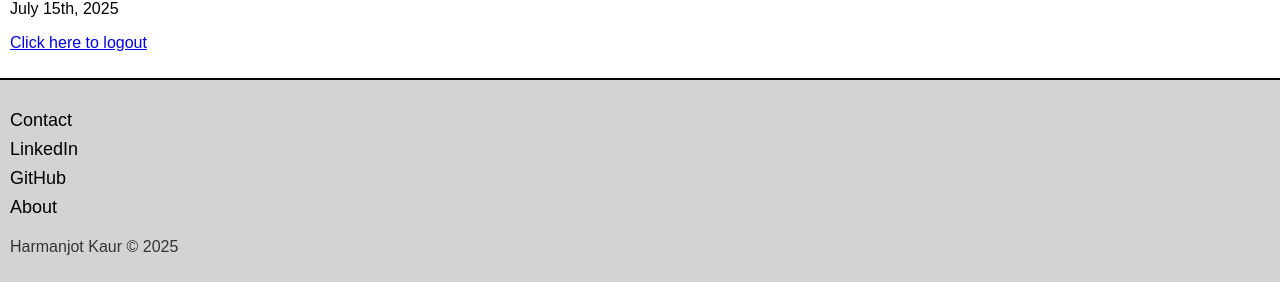
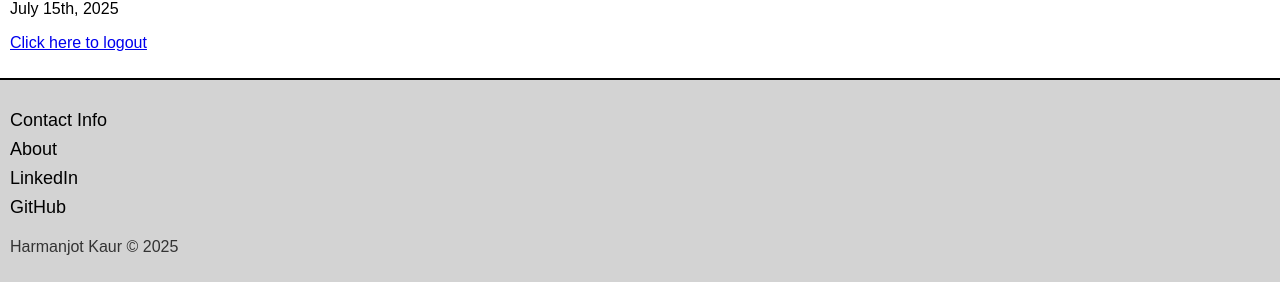
Before and after one commit to Harmanjot14/COSC-4806-5, a PHP site: page /home in a window 1280 px wide. Shown: the part 186-489 px from the top of the page. Run offline with PHP 8.4, Linux system fonts and the light colour scheme; the visitor is signed in with stand-in values (Sample User, id 1); data that the repository does not hold is empty.

Commit message:
Added event listener for contact info and about

```diff
--- a/app/views/templates/footer.php
+++ b/app/views/templates/footer.php
@@ -2,18 +2,29 @@
 <footer class="footer">
     <div class="footer-content">
         <ul class="footer-links">
-            <li><a href="#" id="contact-toggle" class="mx-2">Contact</a></li>
+            <li><a href="#" id="contact-toggle" class="mx-2">Contact Info</a></li>
+            <div id="contact-info" style="display: none;" class="mt-2">
+                <p>Email: harmanjotkaur005@algomau.ca</p>
+            </div>
+            <li><a href = "#" id = "about-toggle" class="mx-2">About</a></li>
+            <div id="about-info" style="display: none;" class="mt-2">
+                <p>A simple reminder app built using PHP and MySQL during the course Web Data Management</p>
+            </div>
             <li><a href="https://www.linkedin.com/in/harmanjot-kaur-41b6b7180/">LinkedIn</a></li>
             <li><a href="https://github.com/Harmanjot14">GitHub</a></li>
-            <li><a href = "#" id = "about-toggle" class="mx-2">About</a></li>
         </ul>
         <p>Harmanjot Kaur &copy; <?php echo date('Y'); ?> </p>
-        <div id="contact-info" style="display: none;" class="mt-2">
-            <p>Email: harmanjotkaur005@algomau.ca</p>
-        </div>
-        <div id="about-info" style="display: none;" class="mt-2">
-            <p>This is a simple reminder app built using PHP and MySQL</p>
-        </div>
+
+        <script>
+            document.getElementById('contact-toggle').addEventListener('click', function(){
+                var contactInfo = document.getElementById('contact-info');
+                contactInfo.style.display = (contactInfo.style.display === 'none') ? 'block' : 'none';
+            });
+            document.getElementById('about-toggle').addEventListener('click', function(){
+                var aboutInfo = document.getElementById('about-info');
+                aboutInfo.style.display = (aboutInfo.style.display === 'none') ? 'block' : 'none';
+            });
+        </script>
     </div>
 </footer>
 
```
